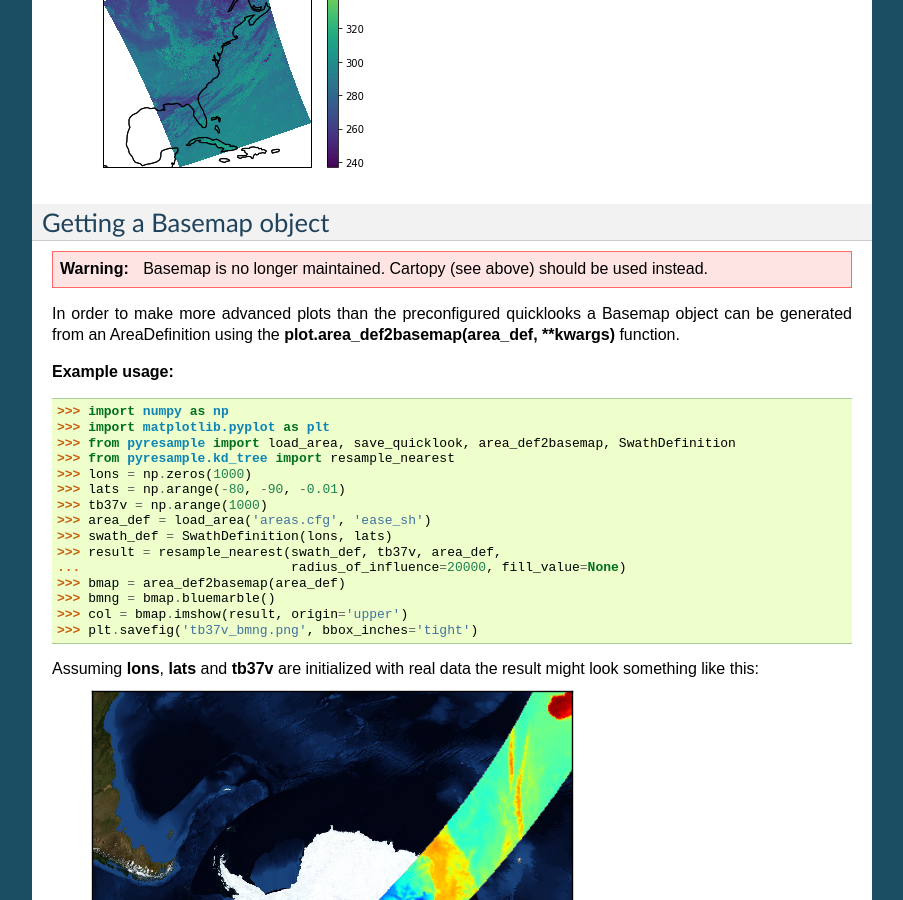
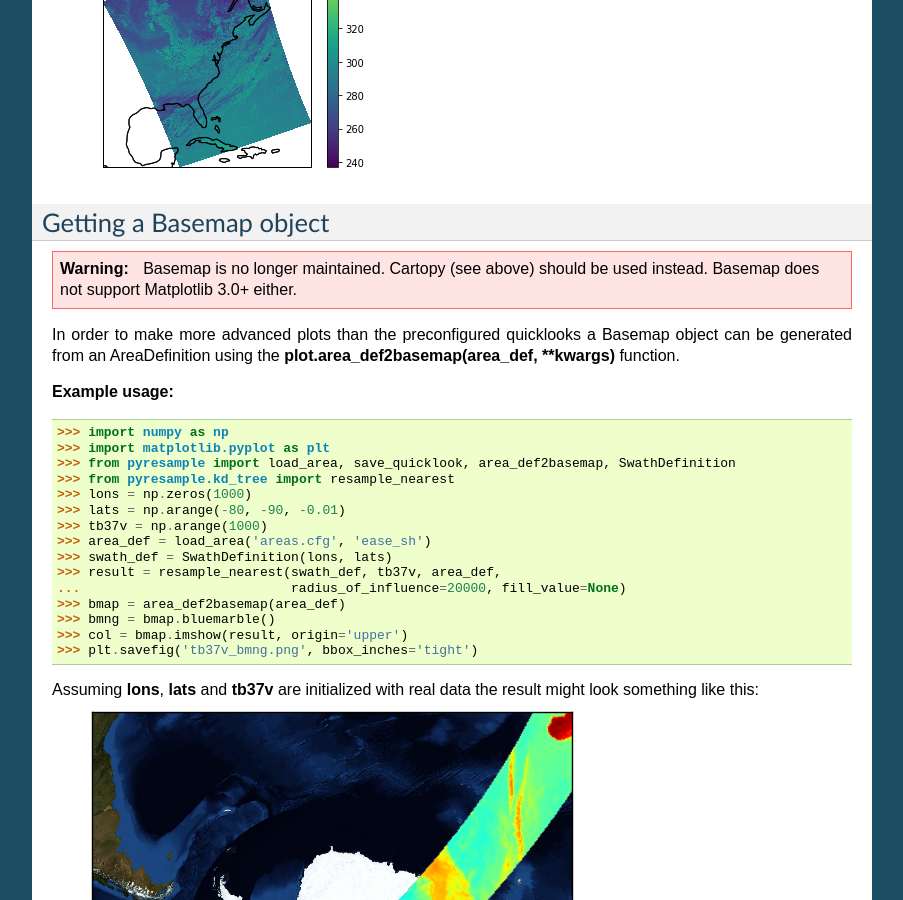
Before and after one commit to pytroll/pyresample, a Sphinx documentation site: the page built from docs/source/plot.rst, in a window 1280 px wide and 900 px high, scrolled down 3486 px. Shown: the whole window, without its empty margins (198-1101 px from the left). Built offline with Sphinx 7.4.7, drawn with Linux system fonts in a browser that asks for light colours.

Commit message:
Remove basemap doctests due to incompatibility with newer dependencies

```diff
--- a/docs/source/plot.rst
+++ b/docs/source/plot.rst
@@ -145,14 +145,12 @@
 .. warning::
 
     Basemap is no longer maintained. Cartopy (see above) should be used
-    instead.
+    instead. Basemap does not support Matplotlib 3.0+ either.
 
 In order to make more advanced plots than the preconfigured quicklooks a Basemap object can be generated from an
 AreaDefinition using the **plot.area_def2basemap(area_def, **kwargs)** function.
 
 **Example usage:**
-
-.. doctest::
 
  >>> import numpy as np
  >>> import matplotlib.pyplot as plt
```
Also changed, not shown: .travis.yml.
